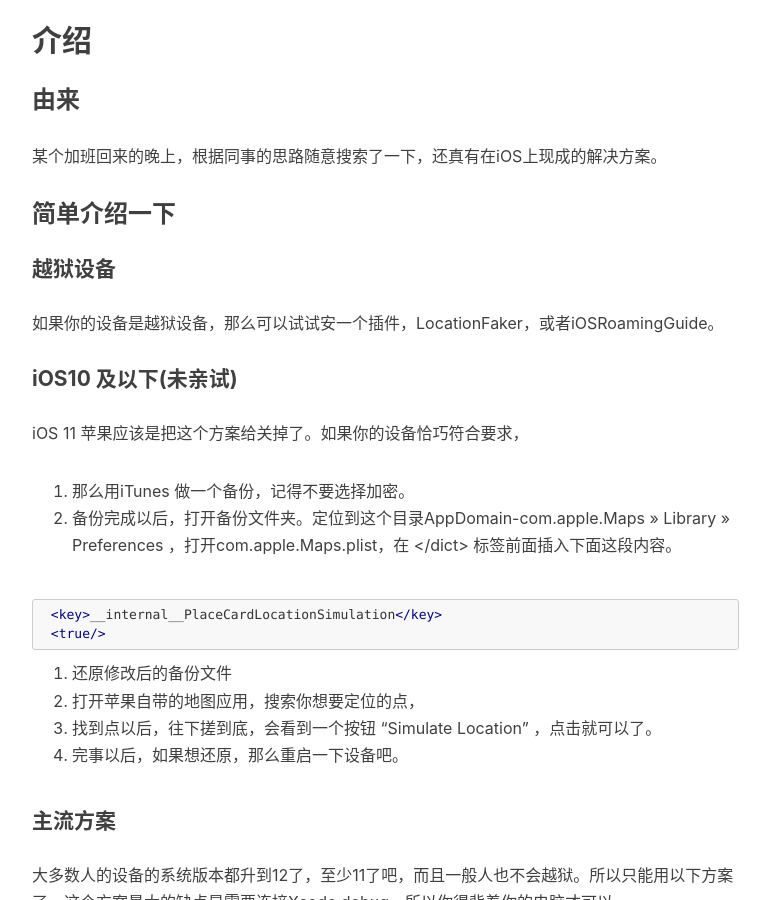
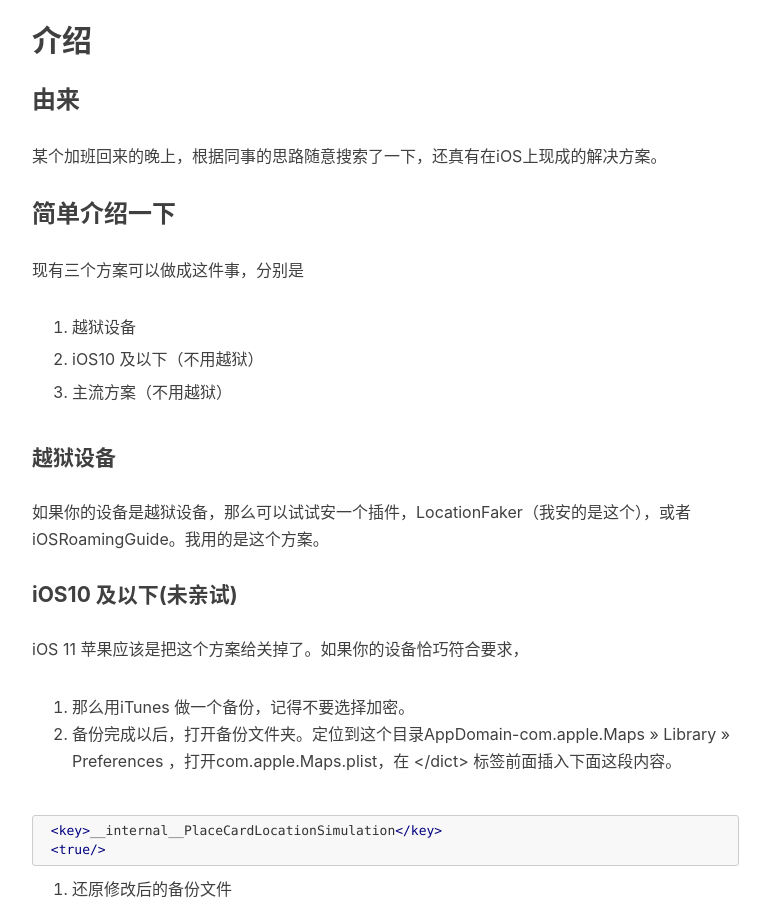
Before and after one commit to toolazytoname/toolazytoname.github.io, a Jekyll site: the page built from _posts/2018-10-03-iOS-Location-Spoofing.markdown, in a window 1280 px wide and 900 px high, scrolled down 552 px. Shown: the whole window, without its empty margins (233-1003 px from the left). Built offline with Jekyll 4.4.1, drawn with Linux system fonts in a browser that asks for light colours; nearby versions of some CDN libraries; comment, search, counter and statistics services are not loaded.

Commit message:
edit post

```diff
--- a/_posts/2018-10-03-iOS-Location-Spoofing.markdown
+++ b/_posts/2018-10-03-iOS-Location-Spoofing.markdown
@@ -16,8 +16,17 @@ tags:
 ### 由来
 某个加班回来的晚上，根据同事的思路随意搜索了一下，还真有在iOS上现成的解决方案。
 ### 简单介绍一下
+
+现有三个方案可以做成这件事，分别是
+
+1. 越狱设备
+
+2. iOS10 及以下（不用越狱）
+
+3. 主流方案（不用越狱）
+
 #### 越狱设备
-如果你的设备是越狱设备，那么可以试试安一个插件，LocationFaker，或者iOSRoamingGuide。
+如果你的设备是越狱设备，那么可以试试安一个插件，LocationFaker（我安的是这个），或者iOSRoamingGuide。我用的是这个方案。
 #### iOS10 及以下(未亲试)
 iOS 11 苹果应该是把这个方案给关掉了。如果你的设备恰巧符合要求，
 1. 那么用iTunes 做一个备份，记得不要选择加密。
```
